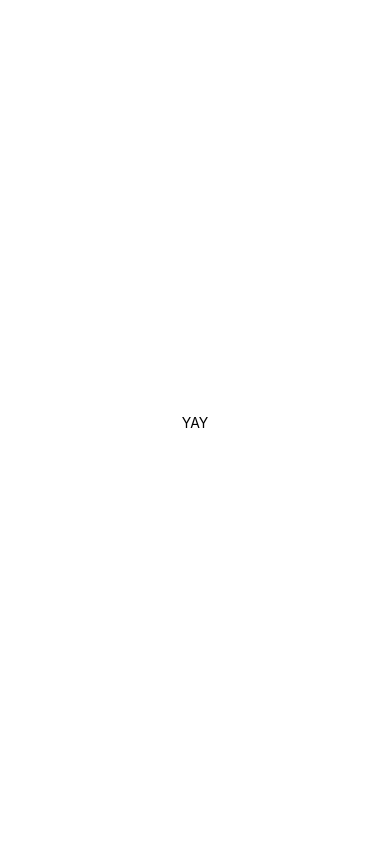
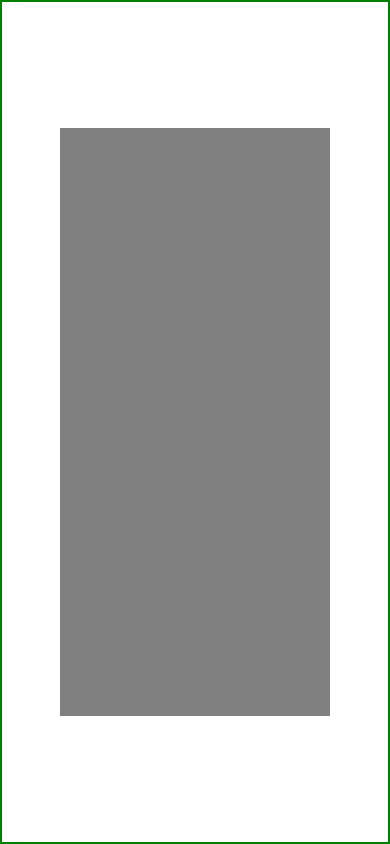
Before and after one commit to kembreyfarquhar/minesweeper, a React Native app: screen / in a window 390 px wide. Built offline with nearby package versions, Linux system fonts and the light colour scheme.

Commit message:
adds BoardContainer & renders in MainContainer

```diff
--- /dev/null
+++ b/Components/BoardContainer.js
@@ -0,0 +1,16 @@
+import React from "react";
+import { StyleSheet, Text, View } from "react-native";
+
+const BoardContainer = () => {
+  return <View style={styles.board}></View>;
+};
+
+const styles = StyleSheet.create({
+  board: {
+    backgroundColor: "grey",
+    height: "70%",
+    width: "70%"
+  }
+});
+
+export default BoardContainer;
--- a/Components/MainContainer.js
+++ b/Components/MainContainer.js
@@ -1,10 +1,12 @@
 import React from "react";
 import { StyleSheet, Text, View } from "react-native";
+
+import BoardContainer from "./BoardContainer";
 
 const MainContainer = () => {
   return (
     <View style={styles.container}>
-      <Text>YAY</Text>
+      <BoardContainer />
     </View>
   );
 };
@@ -14,7 +16,11 @@ const styles = StyleSheet.create({
     flex: 1,
     backgroundColor: "#fff",
     alignItems: "center",
-    justifyContent: "center"
+    justifyContent: "center",
+    height: "100%",
+    width: "100%",
+    borderWidth: 2,
+    borderColor: "green"
   }
 });
 
```
